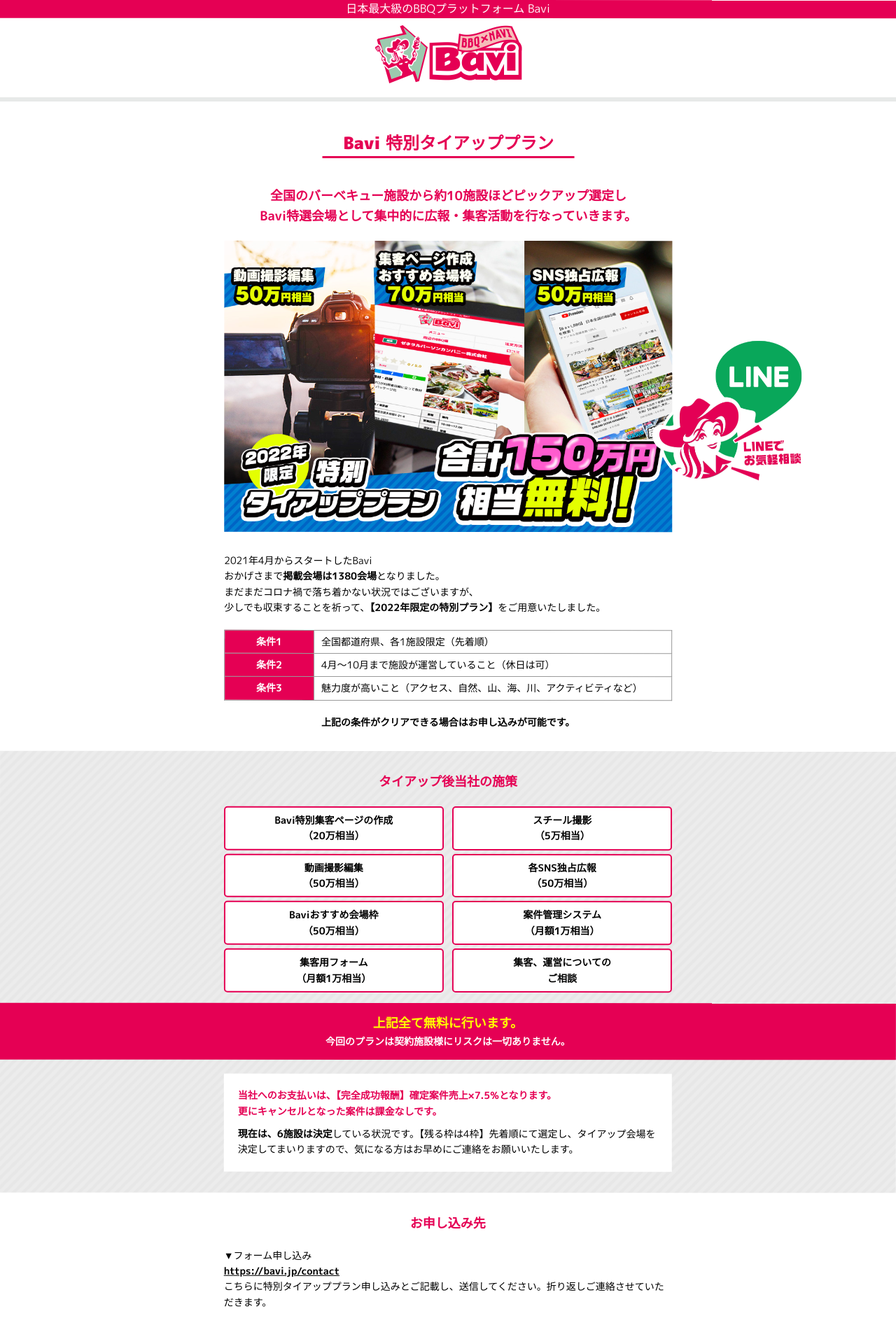
After one commit to under-rise/Bavi, a PHP site: page /topic/tieup.php in a window 1280 px wide. The commit adds this page. Shown: the top 1893 px of the page at 70% size. Run offline with PHP 8.4, Linux system fonts and the light colour scheme; style sheets or scripts are compiled from the project's sources.

Commit message:
Bavi 特別タイアッププラン新規作成 ・新規ページ作成 ・css新規作成 ・トップページ スライダー追加 ・ナビメニューにリンク追加

```diff
--- a/index.html
+++ b/index.html
@@ -112,6 +112,7 @@
 
 			<div class="inr clearfix">
 						<ul class="slider">
+                                <li><a href="/topic/tieup.php"><img src="topic/images/tieup_title.jpg"></a></li>
 								<li><a href="https://bavi.jp/spot?pref_id=47"><img src="resources/images/top/slider_001.jpg"></a></li>
 								<li><a href="https://bavi.jp/spot?pref_id%5B%5D=13&option_id%5B11%5D%5B%5D=30&word=&order="><img src="resources/images/top/slider_002.jpg"></a></li>
 								<li><a href="https://bavi.jp/about"><img src="resources/images/top/slider_003.jpg"></a></li>
--- a/resources/css/style.css
+++ b/resources/css/style.css
@@ -50,6 +50,9 @@ topic_detail
 #topic_detail .topic_list h2 { font-size: 20px;}
 /*--20210802ここまで--*/
 
+table.table { width: 100%;}
+table.table th,table.table td { border: 1px solid #999; padding: 5px;}
+
 @media screen and (max-width:680px){
 
 .inr { max-width: 100%; margin: 0 auto;}
--- /dev/null
+++ b/topic/css/topic.css
@@ -0,0 +1,32 @@
+
+/* #topic */
+
+#topic h3{
+ margin:0 auto 10px;
+ font-size:18px;
+ font-weight:bold;
+ color:#000;
+ color: #e50054;
+}
+
+#topic section h3 { margin-bottom: 20px;}
+#topic section p { text-align: left;}
+
+#topic p,table.table { margin: 0; padding: 0;}
+
+#topic .table.bg_pink th { background: #e50054; color: #fff; width: 20%;}
+#topic .table th  { background: #eee;}
+#topic .table td { text-align: left; padding-left: 10px;}
+#topic .box { padding: 30px 0; background:url("../images/bg_gray.png"); background-size: 40px; }
+#topic .box ul {  display: flex; flex-wrap: wrap; justify-content: space-between;}
+#topic .box ul li { width: 49%; background: #fff; border: 2px solid #e50054; font-weight: bold; text-align: center; padding: 7px 0; border-radius: 5px; margin-bottom: 5px;}
+
+.bg_white { background: #fff; padding: 20px;}
+#topic .muryou {  background-color: #e50054; padding: 15px 0; text-align: center!important; color: #fff; font-weight: bold; margin: 10px 0 20px 0;}
+#topic .muryou p { text-align: center; font-size: 18px; color: yellow;}
+
+@media screen and (max-width:680px){
+ .inr { padding: 0 1%; font-size: 95%;}
+ #topic h3.page_ttl { text-align: left; font-size: 16px;}
+ #topic h3.page_ttl br { display: none;}
+}
--- /dev/null
+++ b/topic/tieup.php
@@ -0,0 +1,137 @@
+<!DOCTYPE html>
+<html lang="ja">
+
+<head>
+    <meta charset="utf-8">
+    <meta http-equiv="X-UA-Compatible" content="IE=edge">
+    <meta name="viewport" content="width=device-width, initial-scale=1">
+    <meta name="format-detection" content="telephone=no">
+    <meta name="description" content="">
+    <title>Bavi 特別タイアッププラン | 日本最大級のBBQプラットフォーム Bavi</title>
+
+    <?php include __DIR__ . '/../topic/tpl/head.php'; ?>
+    <link rel="stylesheet" href="/topic/css/topic.css">
+
+</head>
+
+<body>
+
+    <div id="loading"></div>
+    <div id="wrapper">
+
+        <?php include __DIR__ . '/../topic/tpl/header.php'; ?>
+
+        <article id="topic" class="no_fixed cont">
+
+            <h2>Bavi 特別タイアッププラン</h2>
+
+            <section>
+                <div class="inr">
+
+                    <h3 class="page_ttl">全国のバーベキュー施設から約10施設ほどピックアップ選定し<br>
+                        Bavi特選会場として集中的に広報・集客活動を行なっていきます。</h3>
+
+                    <img src="images/tieup_title.jpg" style="margin-bottom: 30px;">
+
+                    <p>2021年4月からスタートしたBavi<br>おかげさまで<strong>掲載会場は1380会場</strong>となりました。<br>
+                        まだまだコロナ禍で落ち着かない状況ではございますが、<br>
+                        少しでも収束することを祈って、<strong>【2022年限定の特別プラン】</strong>をご用意いたしました。</p>
+
+                    <table class="table bg_pink" style="margin:20px 0;">
+                        <tr>
+                            <th>条件1</th>
+                            <td>全国都道府県、各1施設限定（先着順）</td>
+                        </tr>
+                        <tr>
+                            <th>条件2</th>
+                            <td>4月〜10月まで施設が運営していること（休日は可）</td>
+                        </tr>
+                        <tr>
+                            <th>条件3</th>
+                            <td>魅力度が高いこと（アクセス、自然、山、海、川、アクティビティなど）</td>
+                        </tr>
+                    </table>
+
+
+                    <p style="text-align: center; font-weight: bold;">上記の条件がクリアできる場合はお申し込みが可能です。</p>
+
+                </div>
+
+                    <div class="box" style="margin: 30px 0;">
+
+                            <div class="inr">
+                                <h3>タイアップ後当社の施策</h3>
+
+                                <ul>
+                                    <li>Bavi特別集客ページの作成<br>（20万相当）</li>
+                                    <li>スチール撮影<br>（5万相当）</li>
+                                    <li>動画撮影編集<br>（50万相当）</li>
+                                    <li>各SNS独占広報<br>（50万相当）</li>
+                                    <li>Baviおすすめ会場枠<br>（50万相当）</li>
+                                    <li>案件管理システム<br>（月額1万相当）</li>
+                                    <li>集客用フォーム<br>（月額1万相当）</li>
+                                    <li>集客、運営についての<br>ご相談</li>
+                                </ul>
+                            </div>
+
+                            <div class="muryou">
+                                <p>上記全て無料に行います。</p>
+                                <h5>今回のプランは契約施設様にリスクは一切ありません。</h5>
+                            </div>
+
+
+                            <div class="inr">
+                                <div class="bg_white">
+                                <p style="font-weight: bold; color: #e50054; margin-bottom: 10px;">当社へのお支払いは、【完全成功報酬】確定案件売上×7.5%となります。<br>更にキャンセルとなった案件は課金なしです。</p>
+                                <p><strong>現在は、6施設は決定</strong>している状況です。【残る枠は4枠】先着順にて選定し、タイアップ会場を決定してまいりますので、気になる方はお早めにご連絡をお願いいたします。</p>
+                                </div>
+                            </div>
+
+                    </div>
+
+                    <div class="inr">
+
+                    <h3>お申し込み先</h3>
+                    <p>▼フォーム申し込み<br>
+                        <a href="https://bavi.jp/contact" style="color:#000; text-decoration: underline; font-weight: bold;">https://bavi.jp/contact</a><br>
+                        こちらに特別タイアッププラン申し込みとご記載し、送信してください。折り返しご連絡させていただきます。<br>
+
+                    <p style="margin-top: 20px;">▼電話申し込み<br>
+                    <a href="tel:03-5856-3221" style="color:#000; text-decoration: underline; font-weight: bold;">03-5856-2030</a><br>現在コロナ禍にてリモート対応中です。繋がりにくくなっておりますので、<br>
+                    繋がらない場合は上記のフォーム又は<a href="tel:090-8307-0445" style="color:#000; text-decoration: underline; font-weight: bold;">090-8307-0445</a>（榊原宛て）にご連絡ください。<br>
+
+                    <h3 style="margin-top: 40px;">連絡先概要</h3>
+
+                    <table class="table">
+                        <tr>
+                            <th>媒体名</th>
+                            <td>Bavi（バービー）</td>
+                        </tr>
+                        <tr>
+                            <th>会社名</th>
+                            <td>ゼネラルパーソンカンパニー株式会社</td>
+                        </tr>
+                        <tr>
+                            <th>TEL</th>
+                            <td><a style="color:#000; text-decoration: underline; " href="tel:03-5856-2030">03-5856-2030</a></td>
+                        </tr>
+                        <tr>
+                            <th>Mail</th>
+                            <td><a style="color:#000; text-decoration: underline; " href="mailto:03-5856-2030">info@bavi.jp</a></td>
+                        </tr>
+                        <tr>
+                            <th>担当</th>
+                            <td>榊原良太（さかきばらりょうた）</td>
+                        </tr>
+                    </table>
+
+                </div>
+            </section>
+
+        </article>
+
+        <?php include __DIR__ . '/../topic/tpl/footer.php'; ?>
+
+</body>
+
+</html>
--- /dev/null
+++ b/topic/tpl/footer.php
@@ -0,0 +1,93 @@
+<footer>
+		<a href="#wrapper" id="topbtn"><img src="/resources/images/to_top.png" alt="ページTOPへ" /></a>
+
+		<figure>
+			<img src="/resources/images/foot_logo.png" alt="日本最大級のBBQプラットフォーム Bavi" />
+		</figure>
+
+		<ul>
+			<li><a href=""><img src="/resources/images/sns1.png" alt="Twitter" /></a></li>
+			<li><a href=""><img src="/resources/images/sns2.png" alt="You tube" /></a></li>
+			<li><a href=""><img src="/resources/images/sns3.png" alt="facebook" /></a></li>
+			<li><a href=""><img src="/resources/images/sns4.png" alt="LINE" /></a></li>
+		</ul>
+
+		<nav>
+			<ul>
+				<li><a href="">Baviについて</a></li>
+				<li><a href="">お問い合わせ</a></li>
+				<li><a href="">運営会社</a></li>
+			</ul>
+		</nav>
+
+		<p>&copy; Copyright Bavi all right reserved.</p>
+	</footer>
+
+
+	<nav id="bottom_nav" >
+		<ul>
+			<li>
+				<a href="/">
+					<img src="/resources/images/bottom_nav1.png" alt="BBQ場" />
+					<span>BBQ場</span>
+				</a>
+			</li>
+			<li>
+				<a href="/spot.html">
+					<img src="/resources/images/bottom_nav2.png" alt="食材SPOT" />
+					<span>食材SPOT</span>
+				</a>
+			</li>
+			<li>
+				<a href="/column.html">
+					<img src="/resources/images/bottom_nav3.png" alt="COLUMN" />
+					<span>COLUMN</span>
+				</a>
+			</li>
+			<li>
+				<a href="/like.html">
+					<img src="/resources/images/bottom_nav4.png" alt="LIKE" />
+					<span>LIKE</span>
+				</a>
+			</li>
+			<li>
+				<a id="menu_open">
+					<img src="/resources/images/bottom_nav5.png" alt="MENU" />
+					<span>MENU</span>
+				</a>
+			</li>
+		</ul>
+	</nav>
+
+
+	<nav id="overlay_nav" >
+		<span id="close">+</span>
+
+		<div>
+			<a href="/"><img src="/resources/images/head_logo.png" alt="日本最大級のBBQプラットフォーム Bavi" /></a>
+
+			<dl>
+				<dt>探す</dt>
+				<dd><a href="/">BBQ場</a></dd>
+				<dd><a href="/spot.html">周辺店舗</a></dd>
+				<dd><a href="/column.html">コラム</a></dd>
+
+				<dt>MyPage</dt>
+				<dd><a href="">お気に入りページ</a></dd>
+
+				<dt>新着情報</dt>
+				<dd><a href="">BBQ場新着</a></dd>
+				<dd><a href="">周辺店舗新着</a></dd>
+
+				<dt>その他</dt>
+            <dd><a href="#">Baviについて</a></dd>
+            <dd><a href="#">Bavi特別タイアップについて</a></dd>
+            <dd><a href="#">Baviモデルのご紹介</a></dd>
+			</dl>
+		</div>
+	</nav>
+
+<div id="bottom_line_btn">
+    <a href="https://line.me/ti/p/%40637eulru" target="_blank"><img src="/resources/images/line_btn.gif" alt="LINEでお気軽相談"/></a>
+    </div>
+</div>
--- /dev/null
+++ b/topic/tpl/head.php
@@ -0,0 +1,24 @@
+<link rel="stylesheet" href="/resources/css/sanitize.css">
+<link rel="stylesheet" href="/resources/css/base.css?1.3">
+<link rel="stylesheet" href="/resources/css/base_sp.css?1.1">
+<link rel="stylesheet" href="/resources/slick/slick.css" />
+<link rel="stylesheet" href="/resources/slick/slick-theme.css" />
+
+<link rel="stylesheet" href="/resources/css/style.css?1.1" />
+
+<script type="text/javascript" src="/resources/js/jquery-1.11.2.min.js"></script>
+<script type="text/javascript" src="/resources/js/config.js"></script>
+<script type="text/javascript" src="/resources/js/smoothScroll.js"></script>
+<script type="text/javascript" src="/resources/js/jquery.rwdImageMaps.js"></script>
+<script type="text/javascript" src="/resources/slick/slick.min.js"></script>
+<!--[if lt IE 9]>
+<script type="text/javascript" src="/resources/js/html5shiv.js"></script>
+<![endif]-->
+
+<meta property="og:title" content="日本最大級のBBQプラットフォーム Bavi" >
+<meta property="og:image" content="http://bavi.tank.jp/resources/images/apple-touch-icon.png" >
+<meta property="og:description" content="日本最大級のBBQプラットフォーム Bavi" >
+<meta property="og:locale" content="ja_JP" />
+
+<meta name="apple-mobile-web-app-title" content="Bavi">
+<link rel="apple-touch-icon" sizes="180x180" href="/resources/images/apple-touch-icon.png"　 >
--- /dev/null
+++ b/topic/tpl/header.php
@@ -0,0 +1,6 @@
+<header class="no_fixed">
+		<h1>日本最大級のBBQプラットフォーム Bavi</h1>
+
+		<a href="/"><img src="/resources/images/head_logo.png" alt="日本最大級のBBQプラットフォーム Bavi" /></a>
+
+	</header>
```
Also changed, not shown: topic/images/bg_gray.png (added), topic/images/bg_pink.png (added), topic/images/tieup_title.jpg (added).
